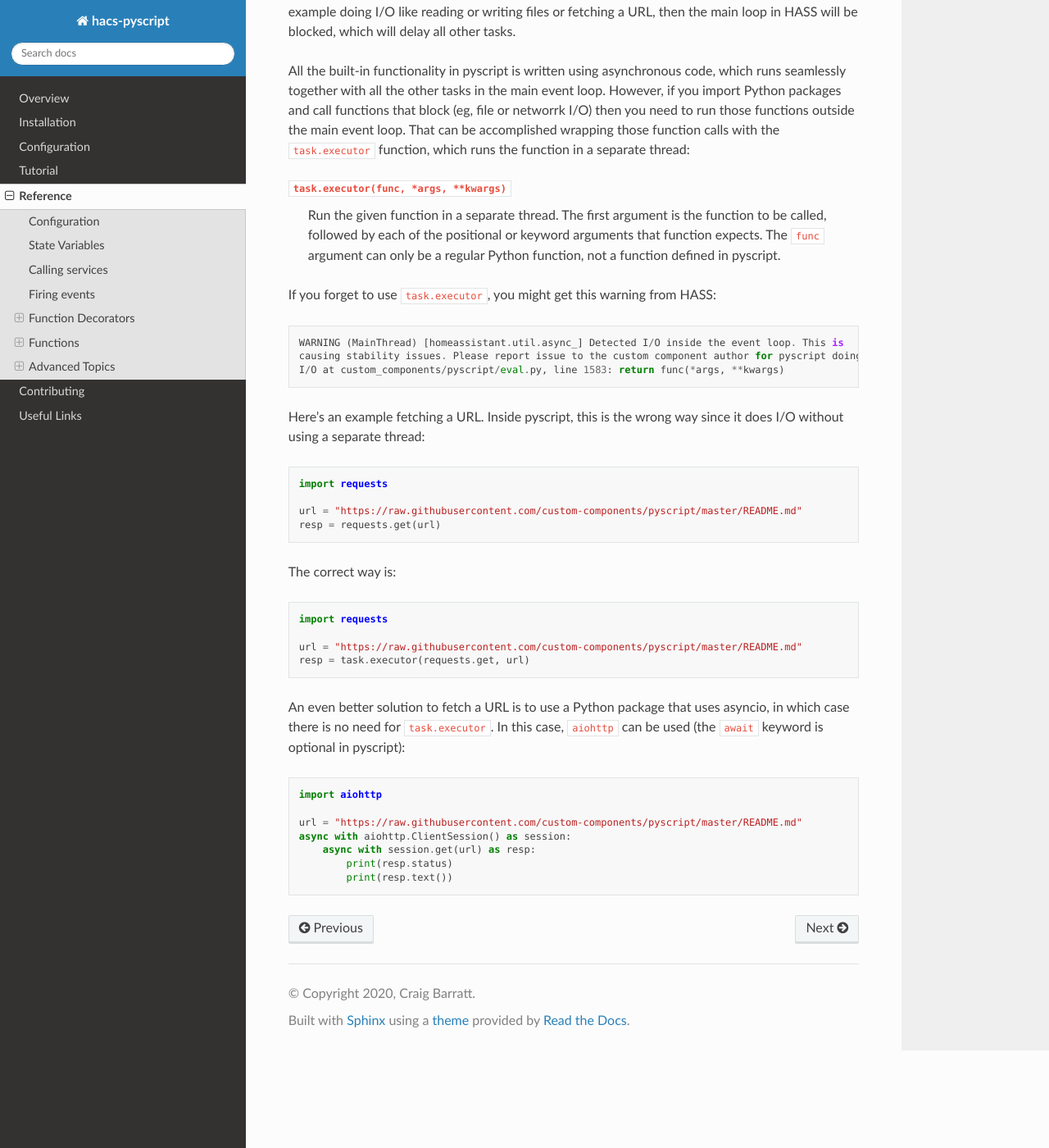
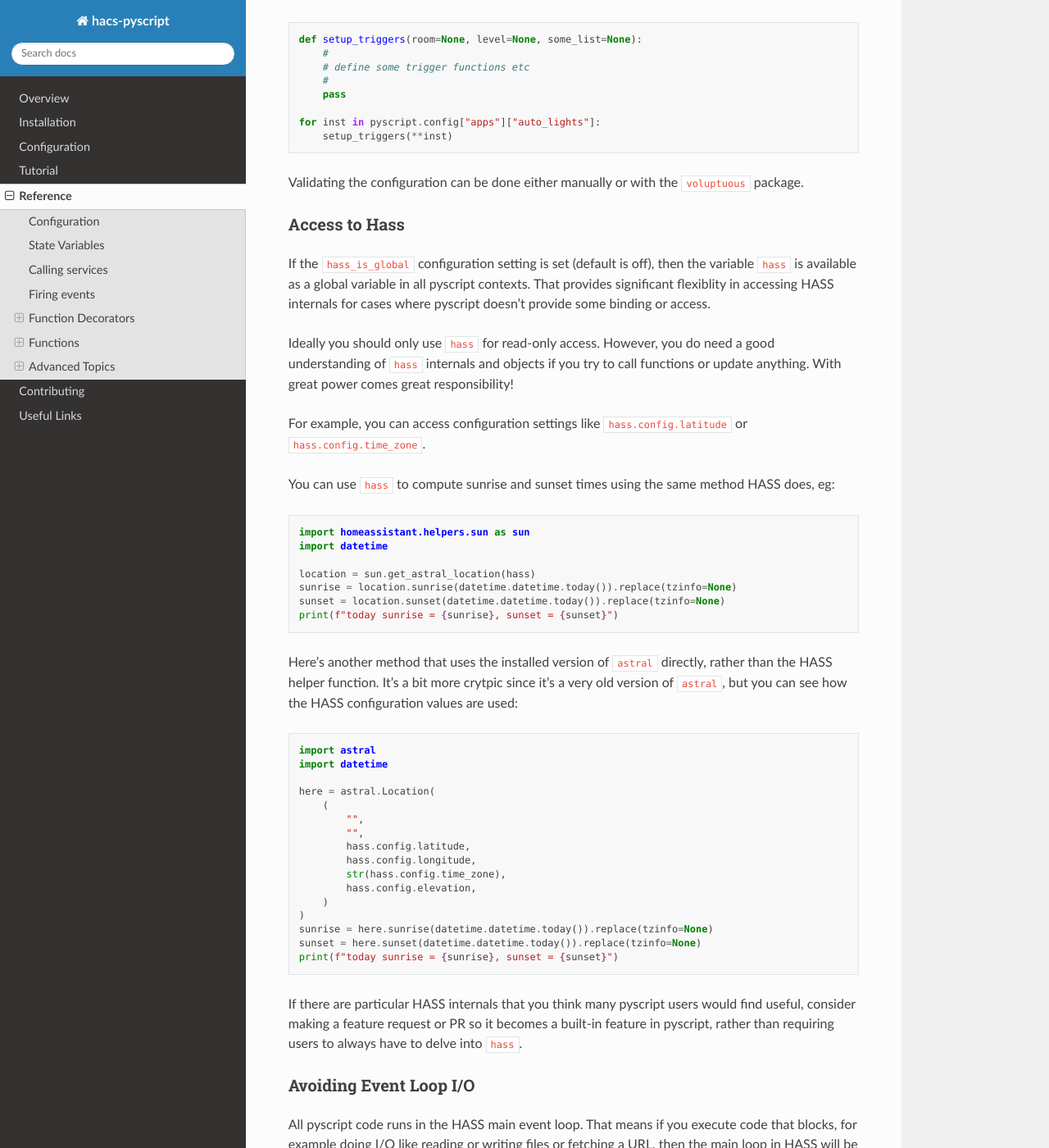
Before and after one commit to custom-components/pyscript, a Sphinx documentation site: the page built from docs/reference.rst, in a window 1280 px wide and 1400 px high, scrolled down 23383 px. Shown: the whole window at 82% size. Built offline with Sphinx 7.4.7 and the Read the Docs theme 2.0.0, drawn with Linux system fonts in a browser that asks for light colours; some of the changed text lies outside the part shown.

Commit message:
added hass_is_global config parameter

```diff
--- a/docs/reference.rst
+++ b/docs/reference.rst
@@ -4,18 +4,34 @@
 Configuration
 -------------
 
-Pyscript has one optional configuration setting that allows any Python package to be imported
-if set, eg:
+Pyscript can be configured using the UI, or via yaml. To use the UI, go to the
+Configuration -> Integrations page and selection "+" to add ``Pyscript Python scripting``.
+After that, you can change the settings anytime by selecting Options under Pyscript
+in the Configuration page.
+
+Alternatively, for yaml configuration, add ``pyscript:`` to ``<config>/configuration.yaml``.
+You can't mix these two methods - your initial choice determines how you should update
+these settings later.  If you want to switch configuration methods you will need to
+uninstall and reinstall pyscript.
+
+Pyscript has two optional configuration parameters that allow any python package to be
+imported and exposes the ``hass`` variable as a global (both options default to ``false``).
+In `<config>/configuration.yaml``:
 
 .. code:: yaml
 
    pyscript:
      allow_all_imports: true
+     hass_is_global: true
 
-The settings and behavior of your code can be controlled by additional user-defined configuration
-settings.  All the pyscript configuration settings are available via the variable
-``pyscript.config`` (see `this section <#accessing-yaml-configuration>`__). The recommended
-structure is to have entries for each application you write stored under an ``apps`` entry.
+The settings and behavior of your code can be controlled by additional user-defined yaml
+configuration settings.  If you configured pyscript using the UI flow, you can still
+add additional configuration settings via yaml.  Since they are free-form (no fixed
+schema) there is no UI configuration available for these additional settings.
+
+All the pyscript configuration settings are available via the variable ``pyscript.config``
+(see `this section <#accessing-yaml-configuration>`__). The recommended structure is
+to have entries for each application you write stored under an ``apps`` entry.
 For example, applications ``my_app1`` and ``my_app2`` would be configured as:
 
 .. code:: yaml
@@ -1078,6 +1094,58 @@
 
 Validating the configuration can be done either manually or with the ``voluptuous`` package.
 
+Access to Hass
+^^^^^^^^^^^^^^
+
+If the ``hass_is_global`` configuration setting is set (default is off), then the variable ``hass``
+is available as a global variable in all pyscript contexts. That provides significant flexiblity
+in accessing HASS internals for cases where pyscript doesn't provide some binding or access.
+
+Ideally you should only use ``hass`` for read-only access. However, you do need a good understanding
+of ``hass`` internals and objects if you try to call functions or update anything. With great power
+comes great responsibility!
+
+For example, you can access configuration settings like ``hass.config.latitude`` or ``hass.config.time_zone``.
+
+You can use ``hass`` to compute sunrise and sunset times using the same method HASS does, eg:
+
+.. code:: python
+
+   import homeassistant.helpers.sun as sun
+   import datetime
+
+   location = sun.get_astral_location(hass)
+   sunrise = location.sunrise(datetime.datetime.today()).replace(tzinfo=None)
+   sunset = location.sunset(datetime.datetime.today()).replace(tzinfo=None)
+   print(f"today sunrise = {sunrise}, sunset = {sunset}")
+
+Here's another method that uses the installed version of ``astral`` directly, rather than the HASS
+helper function.  It's a bit more crytpic since it's a very old version of ``astral``, but you can
+see how the HASS configuration values are used:
+
+.. code:: python
+
+   import astral
+   import datetime
+
+   here = astral.Location(
+       (
+           "",
+           "",
+           hass.config.latitude,
+           hass.config.longitude,
+           str(hass.config.time_zone),
+           hass.config.elevation,
+       )
+   )
+   sunrise = here.sunrise(datetime.datetime.today()).replace(tzinfo=None)
+   sunset = here.sunset(datetime.datetime.today()).replace(tzinfo=None)
+   print(f"today sunrise = {sunrise}, sunset = {sunset}")
+
+If there are particular HASS internals that you think many pyscript users would find useful,
+consider making a feature request or PR so it becomes a built-in feature in pyscript, rather
+than requiring users to always have to delve into ``hass``.
+
 Avoiding Event Loop I/O
 ^^^^^^^^^^^^^^^^^^^^^^^
 
```
Also changed, not shown: docs/configuration.rst (+11 -6 lines), 7 other files.
